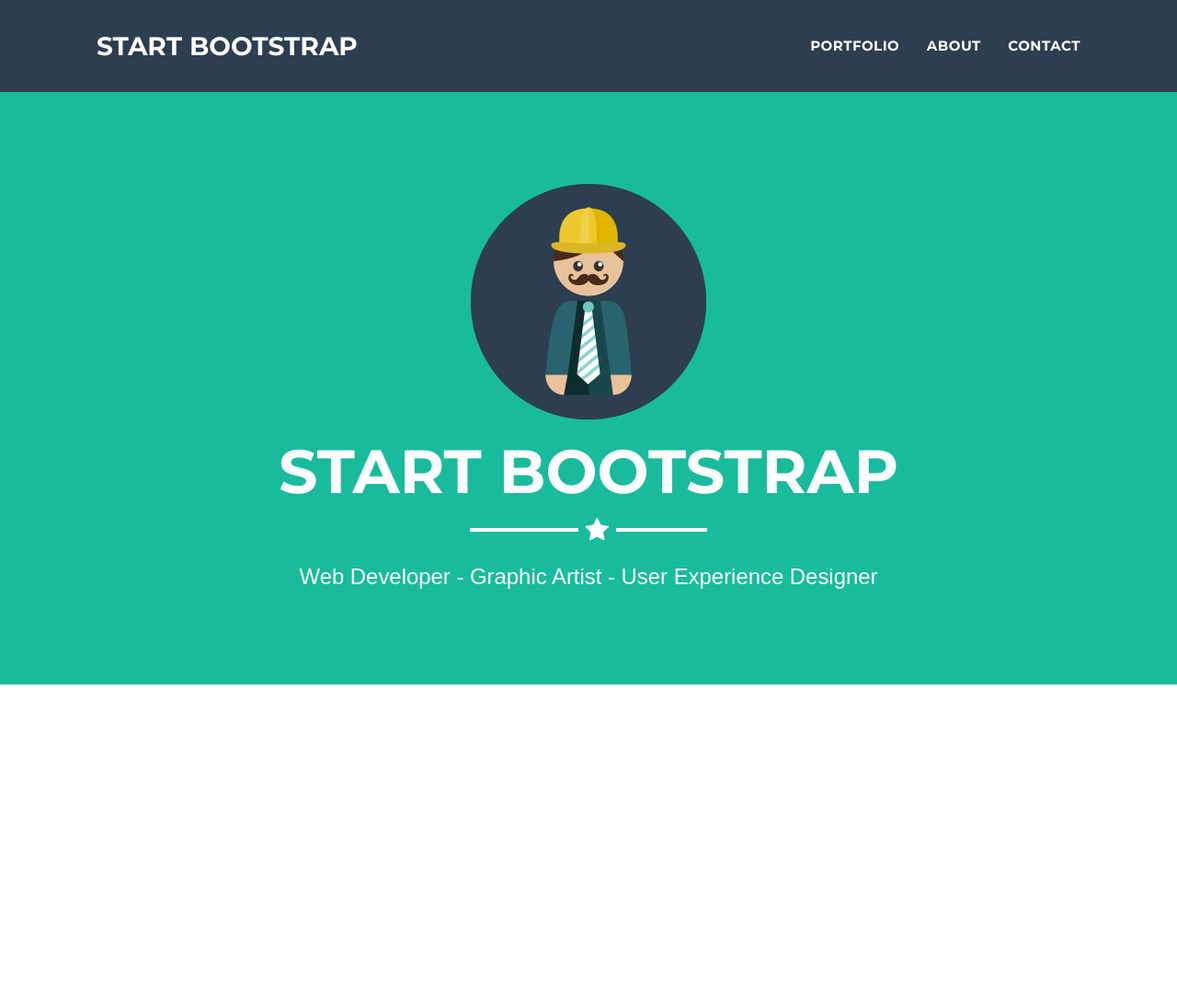
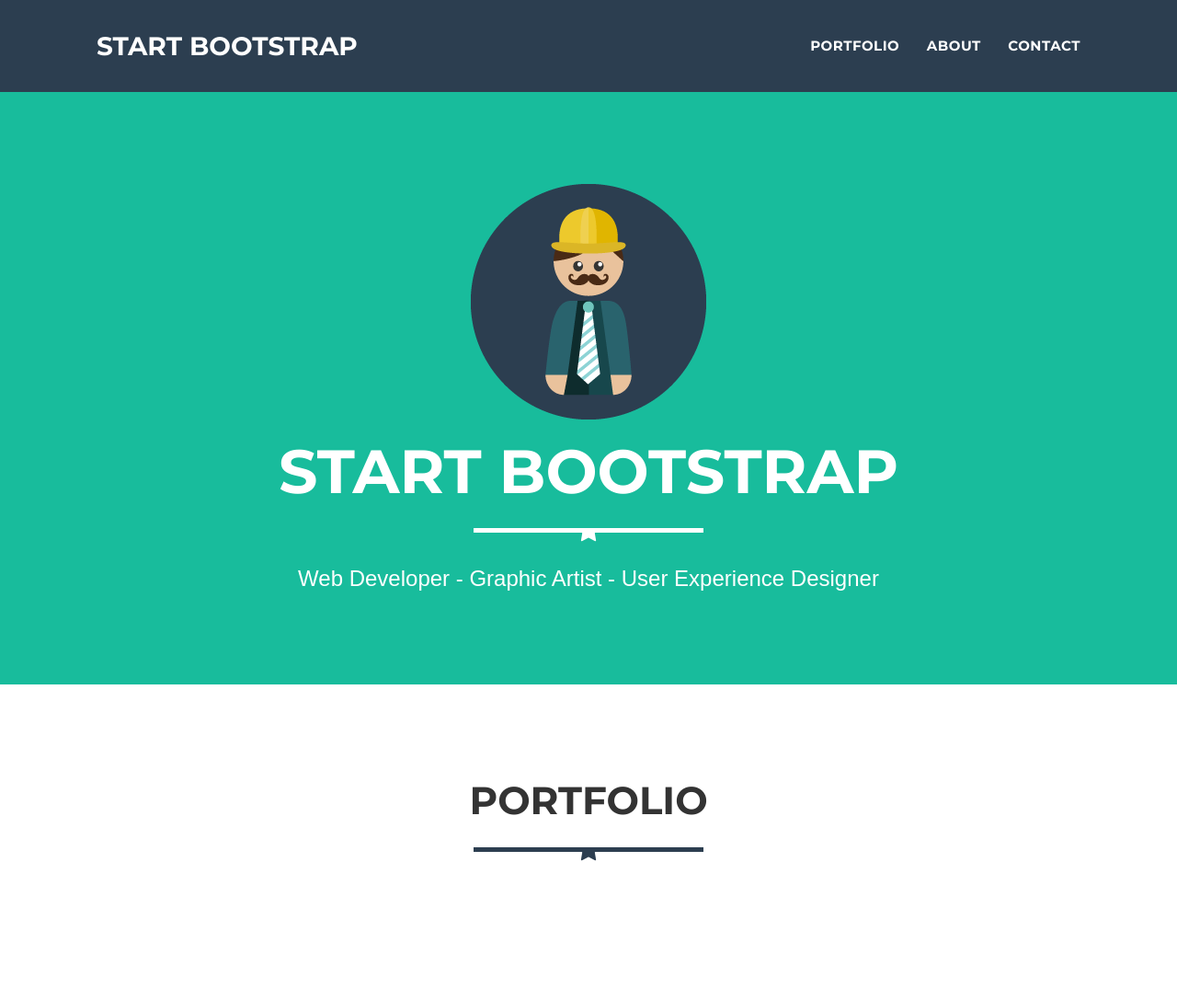
Before and after one commit to itsandromeda/Freelancer, a plain HTML site: page index.html in a window 1280 px wide. Shown: the whole page at 92% size. Before the commit the page ends 800 px from the top, so only its background shows below. Drawn offline with Linux system fonts and the light colour scheme.

Commit message:
Portfolio title

```diff
--- a/css/main.css
+++ b/css/main.css
@@ -5,14 +5,23 @@
     padding: 0;
 }
 
+
+/*
+    ==================
+    NAVIGATION
+    ==================
+*/
+
 nav {
     background-color: #2c3e50;
     font-weight: 700;
     text-transform: uppercase;
     position: fixed;
     width: 100%;
-    height: 100px; /*smaller 70px*/
+    height: 100px;
+    /*smaller 70px*/
     padding: 18px 0;
+    z-index: 5;
 }
 
 nav .container {
@@ -113,25 +122,81 @@ header img {
 header h1 {
     font-size: 66.5px;
     text-transform: uppercase;
+    margin: 0;
 }
 
-header hr {
-    border: 2.5px solid #fff;
-    width: 38.13%;
-    margin: 21px auto 35px auto;
+hr.star-header,
+hr.star-portfolio {
+    text-align: center;
+    border: none;
+    border-top: solid 5px;
+    width: 250px;
+    margin: 25px auto 30px auto;
+    padding: 0;
 }
 
-header .fa-star {
+hr.star-header {
+    position: relative;
+    top: -4px;
+}
+
+hr.star-header:before,
+hr.star-portfolio:before {
+    content: "\f005";
+    font-family: FontAwesome;
+    font-size: 27.5px;
+    position: relative;
+    top: -16px;
+    padding: 0 8px;
+}
+
+hr.star-header {
+    border-color: #fff;
+}
+
+hr.star-header:before {
     background-color: #18bc9c;
-    font-size: 27.5px;
-    position: absolute;
-    bottom: 43px;
-    right: 307px;
-    padding: 8px;
+    color: #fff;
+}
+
+hr.star-portfolio {
+    border-color: #2C3E50;
+}
+
+hr.star-portfolio:before {
+    background-color: #fff;
+    color: #2C3E50;
 }
 
 header h2 {
     font-family: sans-serif;
-    font-size: 23.9px;
+    font-size: 24px;
     font-weight: 400;
+    position: relative;
+    top: -26px;
+    margin: 0;
 }
+
+
+/*
+    ==================
+    PORTFOLIO
+    ==================
+*/
+
+.white-section {
+    background-color: #fff;
+    height: 886px;
+}
+
+#portfolio .container {
+    flex-direction: column;
+    text-align: center;
+    padding: 100px 0;
+}
+
+#portfolio h1 {
+    font-size: 42px;
+    color: #333;
+    text-transform: uppercase;
+}
--- a/index.html
+++ b/index.html
@@ -32,13 +32,26 @@
                 <div class="developer-info col-12">
                     <img src="assets/images/profile.png" alt="profile">
                     <h1>Start Bootstrap</h1>
-                    <i class="fa fa-star"></i>
-                    <hr>
+                    <hr class="star-header">
                     <h2>Web Developer - Graphic Artist - User Experience Designer</h2>
                 </div>
             </div>
         </div>
     </header>
+    <!-- Portfolio -->
+    <section id="portfolio" class="white-section">
+        <div class="container">
+            <div class="row">
+                <div class="col-12">
+                    <h1>Portfolio</h1>
+                    <hr class="star-portfolio">
+                </div>
+            </div>
+            <div id="gallery-items" class="gallery row">
+                <div class="col-4"></div>
+            </div>
+        </div>
+    </section>
 </body>
 
 </html>
```
